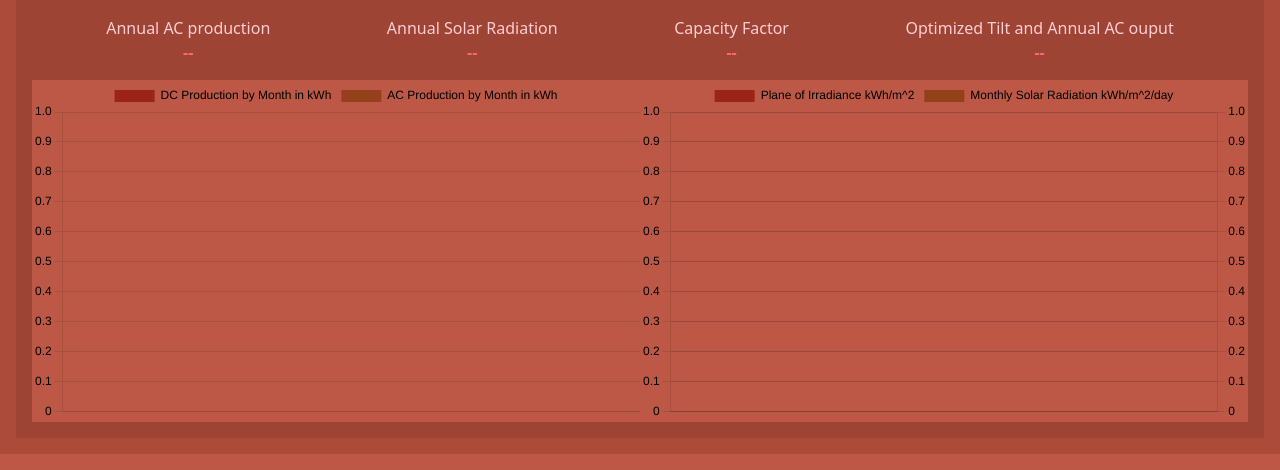
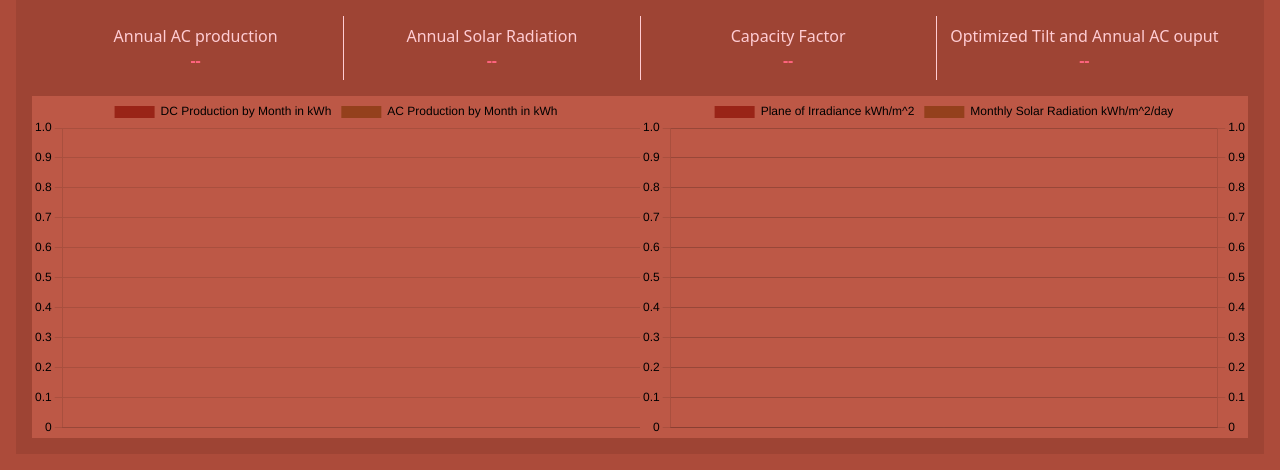
Before and after one commit to scottlynn1/Solar_energy_dashboard, a Django app: page /dashboard/ in a window 1280 px wide. Shown: the part 492-962 px from the top of the page. Run offline with Django 5.2, Linux system fonts and the light colour scheme; the visitor is signed in with stand-in values (Sample User, id 1); data that the repository does not hold is empty; some libraries are stand-ins or nearby versions.

Commit message:
add styling to middle annual data div

```diff
--- a/dashboard_app/templates/dashboard_app/dashboard.html
+++ b/dashboard_app/templates/dashboard_app/dashboard.html
@@ -88,17 +88,17 @@
       <button class="bg-red-800 hover:bg-red-500 text-white font-bold py-2 px-4 rounded" type="button" id="save">Save</button>
     </form>
   </div>
-  <div class="flex justify-around flex-1 min-h-[0px] annual_cont ">
-    <div class="text-center">
+  <div class="flex justify-stretch flex-1 min-h-[0px] annual_cont ">
+    <div class="flex-1 text-center p-2 border-r-1 border-rose-200">
       <p class="text-rose-200">Annual AC production</p><div class="text-rose-400 font-bold" id="ac_annual">--</div>
     </div>
-    <div class="text-center">
+    <div class="flex-1 text-center p-2 border-r-1 border-rose-200">
       <p class="text-rose-200">Annual Solar Radiation</p> <div class="text-rose-400 font-bold" id="solrad_annual">--</div>
     </div>
-    <div class="text-center">
+    <div class="flex-1 text-center p-2 border-r-1 border-rose-200">
       <p class="text-rose-200">Capacity Factor</p><div class="text-rose-400 font-bold" id="capacity_factor">--</div>
     </div>
-    <div class="text-center">
+    <div class="flex-1 text-center p-2">
       <p class="text-rose-200">Optimized Tilt and Annual AC ouput</p><div class="text-rose-400 font-bold" id="optimizeddata">--</div><div id="loadingsign" class="loadinghide"></div>
     </div>
   </div>
```
Also changed, not shown: dashboard_app/static/dashboard_app/bundle.js.
